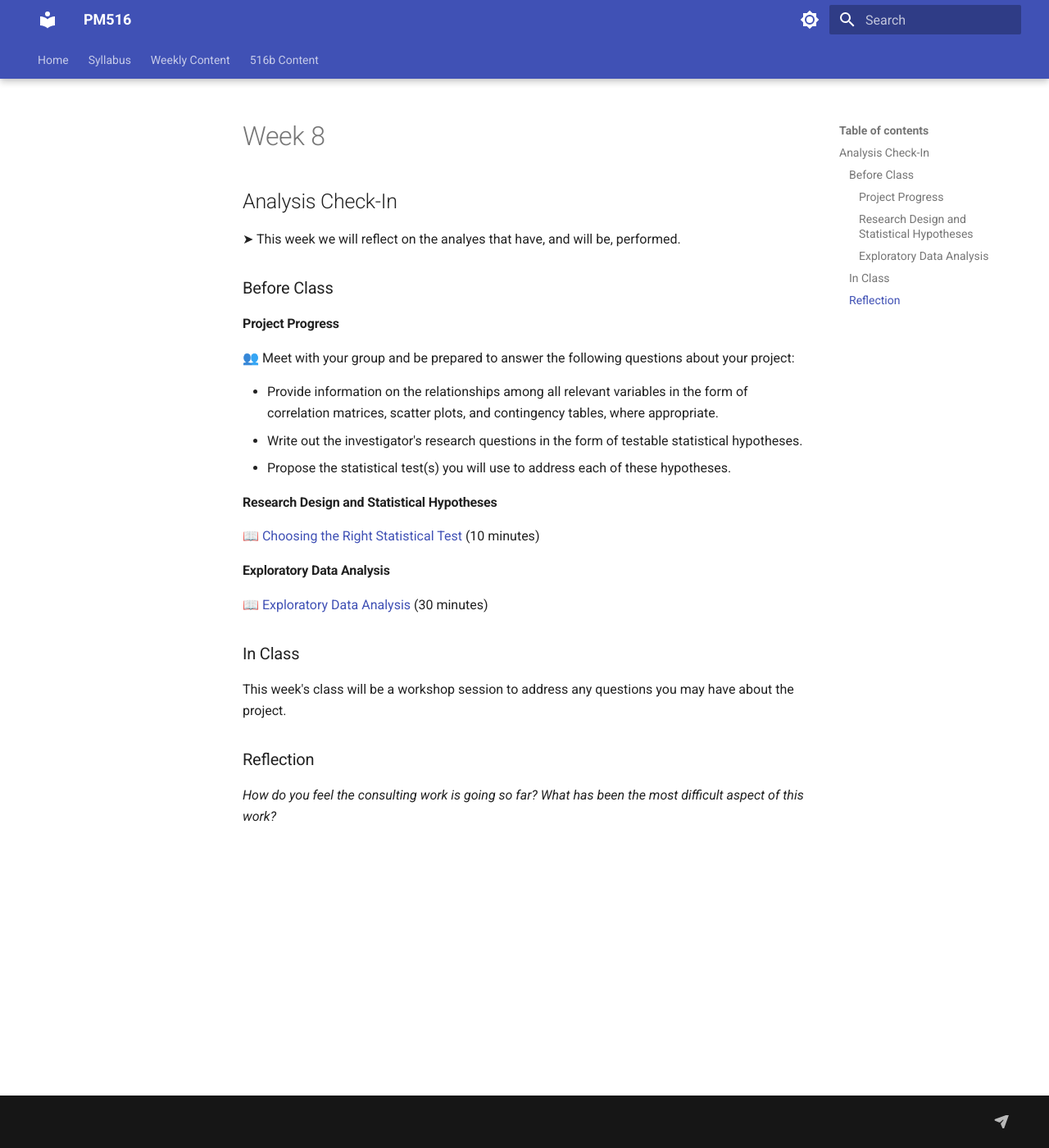
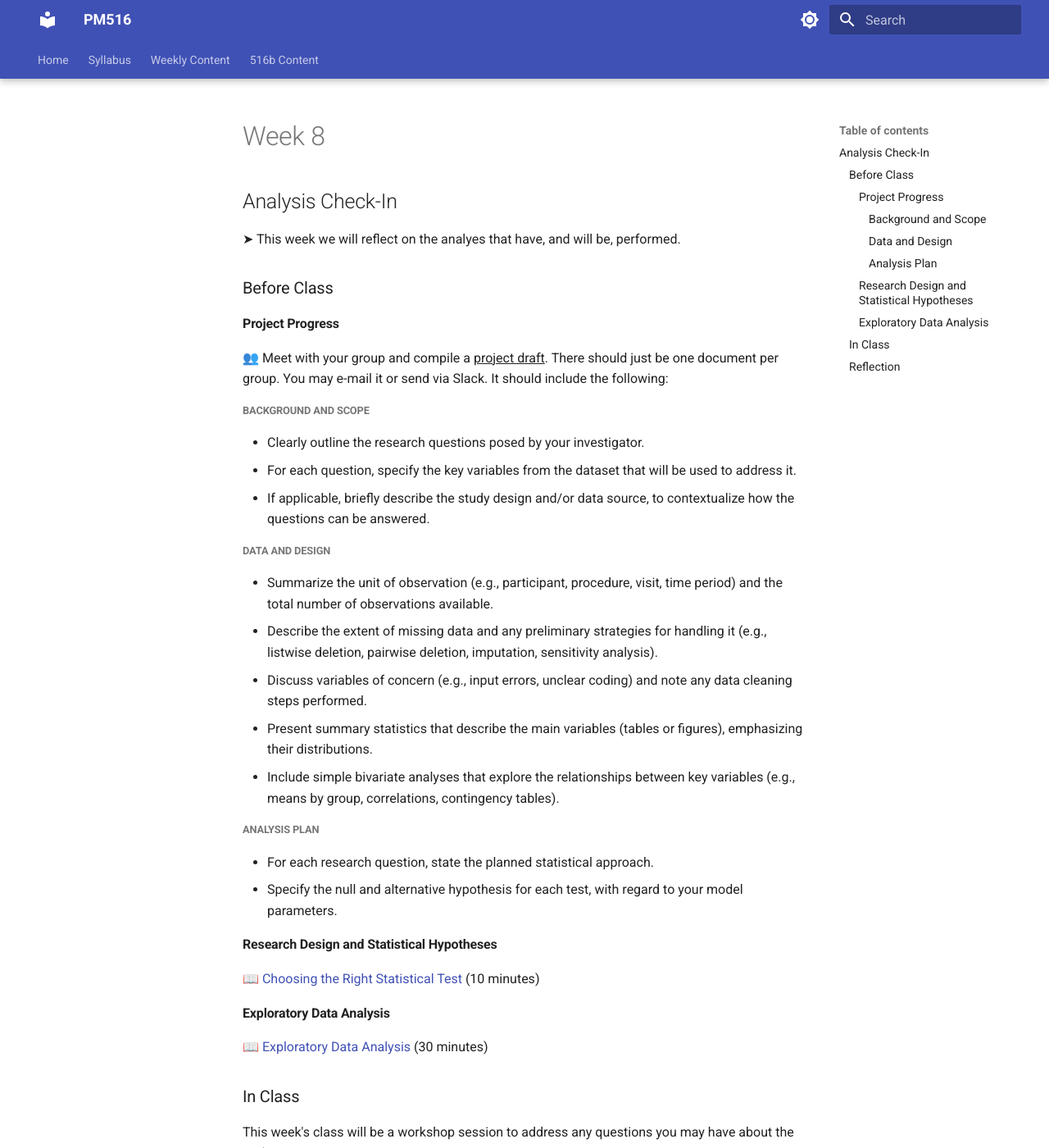
Before and after one commit to USCbiostats/PM516, an MkDocs documentation site: the page built from docs/week8.md, in a window 1280 px wide and 1400 px high. Shown: the whole window at 82% size. Built offline with MkDocs 1.6.1 and Material for MkDocs 9.7.7, drawn with Linux system fonts in a browser that asks for light colours; comment, search, counter and statistics services are not loaded.

Commit message:
Changes to project draft

```diff
--- a/docs/week8.md
+++ b/docs/week8.md
@@ -8,11 +8,26 @@
 
 #### Project Progress
 
-👥 Meet with your group and be prepared to answer the following questions about your project:
+👥 Meet with your group and compile a <u>project draft</u>. There should just be one document per group. You may e-mail it or send via Slack. It should include the following:
 
-* Provide information on the relationships among all relevant variables in the form of correlation matrices, scatter plots, and contingency tables, where appropriate.
-* Write out the investigator's research questions in the form of testable statistical hypotheses.
-* Propose the statistical test(s) you will use to address each of these hypotheses.
+##### Background and Scope
+
+* Clearly outline the research questions posed by your investigator.
+* For each question, specify the key variables from the dataset that will be used to address it.
+* If applicable, briefly describe the study design and/or data source, to contextualize how the questions can be answered.
+
+##### Data and Design
+
+* Summarize the unit of observation (e.g., participant, procedure, visit, time period) and the total number of observations available.
+* Describe the extent of missing data and any preliminary strategies for handling it (e.g., listwise deletion, pairwise deletion, imputation, sensitivity analysis).
+* Discuss variables of concern (e.g., input errors, unclear coding) and note any data cleaning steps performed.
+* Present summary statistics that describe the main variables (tables or figures), emphasizing their distributions.
+* Include simple bivariate analyses that explore the relationships between key variables (e.g., means by group, correlations, contingency tables).
+
+##### Analysis Plan
+
+* For each research question, state the planned statistical approach.
+* Specify the null and alternative hypothesis for each test, with regard to your model parameters.
 
 #### Research Design and Statistical Hypotheses
 
```
Also changed, not shown: docs/week10.md (+1 -1 lines), docs/week11.md (+1 -1 lines), docs/week12.md (+1 -1 lines), docs/week6.md (+1 -1 lines), docs/week7.md (+1 -1 lines).
